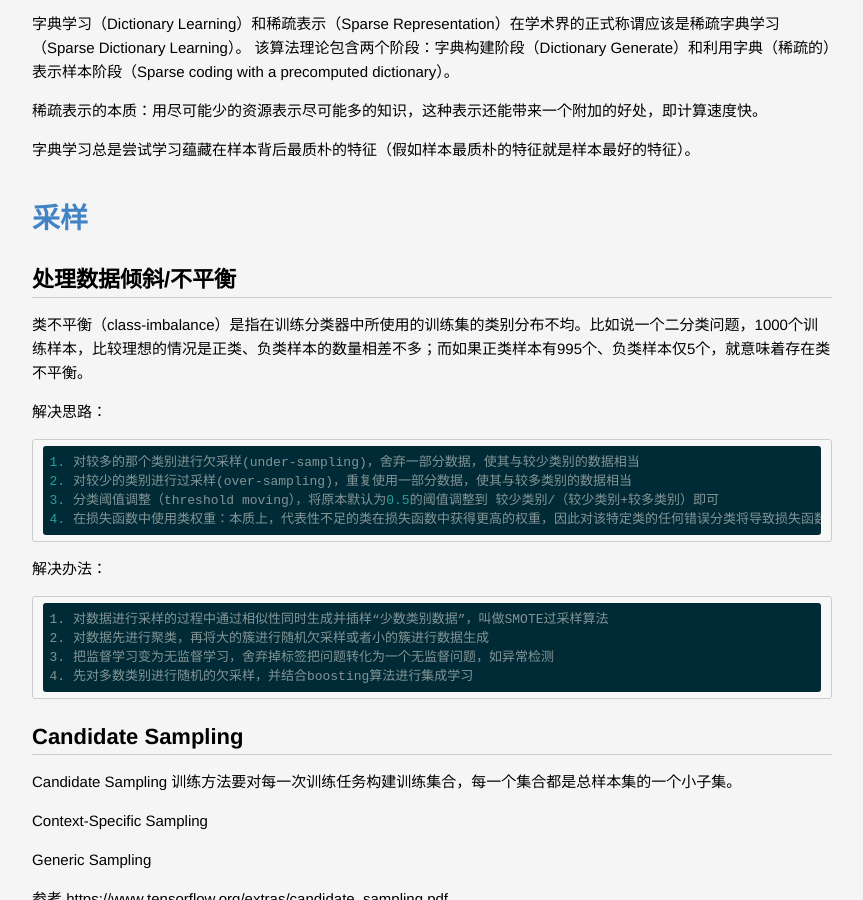
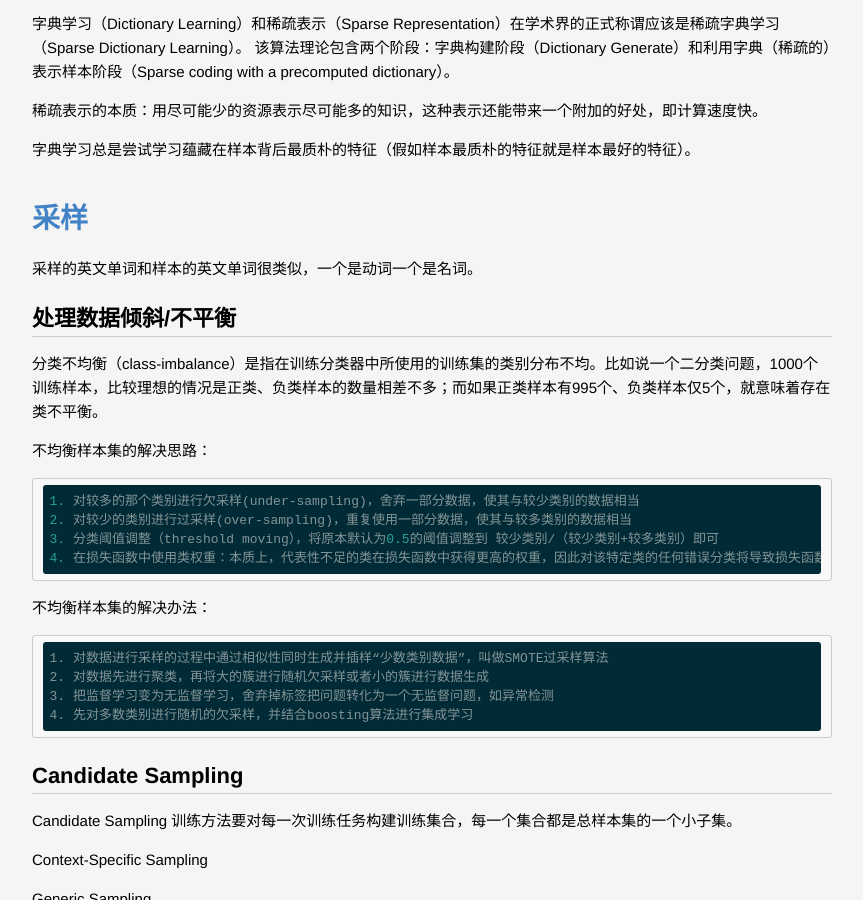
Before and after one commit to lucky521/blog, a Jekyll site: the page built from _posts/ml/2018-04-18-feature-engineering.markdown, in a window 1280 px wide and 900 px high, scrolled down 7035 px. Shown: the whole window, without its empty margins (208-1071 px from the left). Built offline with Jekyll 4.4.1, drawn with Linux system fonts in a browser that asks for light colours.

Commit message:
update blog

```diff
--- a/_posts/ml/2017-06-14-deep-learning.markdown
+++ b/_posts/ml/2017-06-14-deep-learning.markdown
@@ -153,7 +153,7 @@ A = 2/(1+e^(-2x)) - 1 = 2sigmoid(2x) - 1
 
 ### SoftMax
 
-Softmax 是一个泛化的Sigmoid函数，,当我们要处理多个类。所有输出值都在范围 (0, 1) ，其总和为 1, 因此可以将输出解释为概率。
+Softmax 是一个泛化的Sigmoid函数，当我们要处理多个类。所有输出值都在范围 (0, 1) ，其总和为 1, 因此可以将输出解释为概率。 它称作是归一化指数函数。
 
 ![](https://wikimedia.org/api/rest_v1/media/math/render/svg/e348290cf48ddbb6e9a6ef4e39363568b67c09d3)
 
--- a/_posts/ml/2018-04-18-feature-engineering.markdown
+++ b/_posts/ml/2018-04-18-feature-engineering.markdown
@@ -266,12 +266,13 @@ Quotient of two features: You have a dataset of marketing campaigns with the fea
 
 # 采样
 
+采样的英文单词和样本的英文单词很类似，一个是动词一个是名词。
 ## 处理数据倾斜/不平衡
 
-类不平衡（class-imbalance）是指在训练分类器中所使用的训练集的类别分布不均。比如说一个二分类问题，1000个训练样本，比较理想的情况是正类、负类样本的数量相差不多；而如果正类样本有995个、负类样本仅5个，就意味着存在类不平衡。
+分类不均衡（class-imbalance）是指在训练分类器中所使用的训练集的类别分布不均。比如说一个二分类问题，1000个训练样本，比较理想的情况是正类、负类样本的数量相差不多；而如果正类样本有995个、负类样本仅5个，就意味着存在类不平衡。
 
 
-解决思路：
+不均衡样本集的解决思路：
 
     1. 对较多的那个类别进行欠采样(under-sampling)，舍弃一部分数据，使其与较少类别的数据相当
     2. 对较少的类别进行过采样(over-sampling)，重复使用一部分数据，使其与较多类别的数据相当
@@ -279,8 +280,7 @@ Quotient of two features: You have a dataset of marketing campaigns with the fea
     4. 在损失函数中使用类权重：本质上，代表性不足的类在损失函数中获得更高的权重，因此对该特定类的任何错误分类将导致损失函数中的非常高的误差。
 
 
-
-解决办法：
+不均衡样本集的解决办法：
 
     1. 对数据进行采样的过程中通过相似性同时生成并插样“少数类别数据”，叫做SMOTE过采样算法
     2. 对数据先进行聚类，再将大的簇进行随机欠采样或者小的簇进行数据生成
@@ -298,6 +298,7 @@ Context-Specific Sampling
 Generic Sampling
 
 参考 https://www.tensorflow.org/extras/candidate_sampling.pdf
+
 
 
 # 从特征到样本(训练集)
--- a/_posts/ml/2018-05-15-nlp-using-machine-learning.markdown
+++ b/_posts/ml/2018-05-15-nlp-using-machine-learning.markdown
@@ -79,7 +79,7 @@ A bigram is an n-gram for n=2.
 
 ### Word Embedding
 
-word2vec model 这不是一个特定的模型，而是一类模型。
+word2vec model 这不是一个特定的模型，而是一类模型。该内容在另一篇博客《Data Embedding》中也有体现。
 word2vec is a group of related models that are used to produce word embeddings.
 
 模型的输入是一段语料，输出是词向量空间（real-valued word feature vector）。
@@ -215,7 +215,7 @@ Attention解决这一限制的方法就是：允许decoder回看原序列的 hid
 https://code.google.com/archive/p/word2vec/
 这个工具把一个文本语录集合作为输入，输出word vector。
 
-word2vec提出两种加快训练速度的方式，一种是Hierarchical softmax，另一种是Negative Sampling
+由于Softmax激活函数，在迭代过程会遍历词表所有单词，因此迭代过程会非常慢。为此word2vec提出两种加快训练速度的方式，一种是Hierarchical softmax，另一种是Negative Sampling
 
 demo scripts: ./demo-word.sh and ./demo-phrases.sh
 
```
